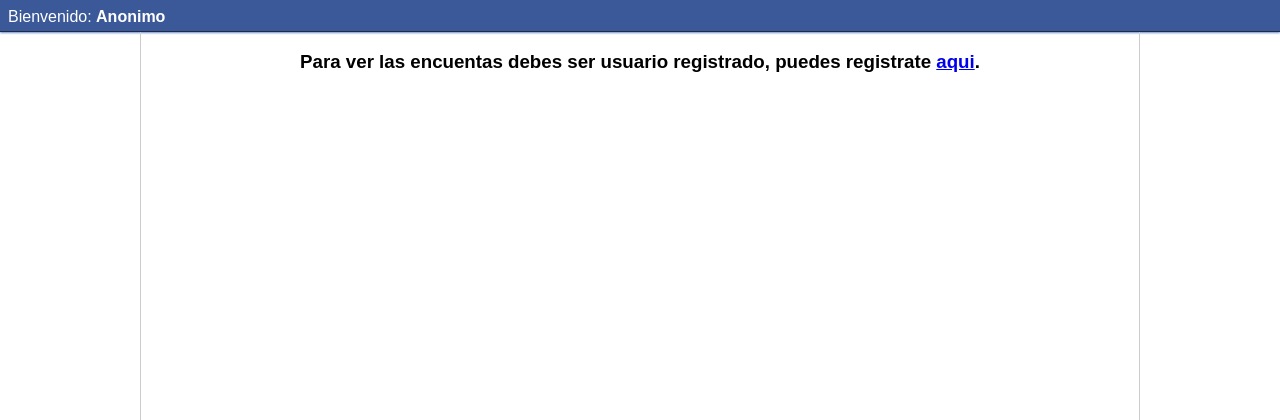
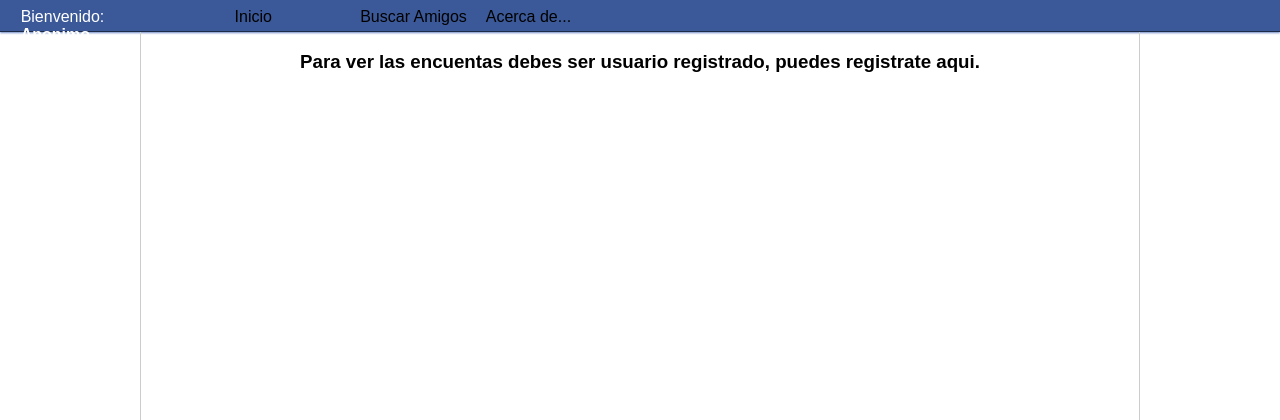
Before and after one commit to elib0/pySMT, a Django app: page / in a window 1280 px wide. Shown: the top 420 px of the page. Run offline with Django 3.2, Linux system fonts and the light colour scheme; parts of the project's set-up code (start-up, migrations or seed data) failed here and were passed over; some libraries are stand-ins or nearby versions.

Commit message:
Restructure html,css

```diff
--- a/pySMT/static/css/styl/style_styl.css
+++ b/pySMT/static/css/styl/style_styl.css
@@ -10,9 +10,20 @@ img,video,audio,embed,object,input,iframe{max-width:100%}
 .chromeframe p:before,.chromeframe p:after{content:"";display:table}
 .chromeframe p:after{clear:both}
 .chromeframe p a{color:#3a95fb}
+a,a:hover,a.active{color:#000;text-decoration:none}
 footer{margin:1em 0 0 0}
 label{min-width:5.5em;display:inline-block}
-.system-message{background-color:#3b5998;border-bottom:solid 1px #1d2b49;-webkit-box-shadow:0 1px 2px #6c89c6;box-shadow:0 1px 2px #6c89c6;height:2em;padding:.5em;color:#fff}
+.main-bar{background-color:#3b5998;border-bottom:solid 1px #1d2b49;-webkit-box-shadow:0 1px 2px #6c89c6;box-shadow:0 1px 2px #6c89c6;height:2em;padding:.5em;color:#fff;}
+.main-bar .main-menu{zoom:1;float:left;width:35.5%;margin-left:1%;margin-right:1%;}
+.main-bar .main-menu:before,.main-bar .main-menu:after{content:"";display:table}
+.main-bar .main-menu:after{clear:both}
+.main-bar .main-menu ul{list-style:none;margin:0 1em;}
+.main-bar .main-menu ul li{float:left;zoom:1;float:left;width:33.33333333333333%;margin-left:0;margin-right:0}
+.main-bar .main-menu ul li:before,.main-bar .main-menu ul li:after{content:"";display:table}
+.main-bar .main-menu ul li:after{clear:both}
+.welcome-message{zoom:1;float:left;width:10.5%;margin-left:1%;margin-right:1%;}
+.welcome-message:before,.welcome-message:after{content:"";display:table}
+.welcome-message:after{clear:both}
 .welcome-message span{font-weight:bold}
 .welcome-message span a,.welcome-message span a:hover,.welcome-message span a:visited,.welcome-message span a:active{color:#fff;font-weight:bold}
 .content{zoom:1;max-width:1000px;float:none !important;display:block;margin-right:auto !important;margin-left:auto !important;*margin-right:auto !important;*margin-left:auto !important;border:1px solid #ccc;border-top:none;min-height:500px;}
--- a/pySMT/static/css/styl/style_styl.styl
+++ b/pySMT/static/css/styl/style_styl.styl
@@ -4,6 +4,10 @@
 max-center = 1000px
 
 color-base = #3B5998
+
+a, a:hover, a.active
+	color #000
+	text-decoration: none
 
 footer
 	margin: 1em 0 0 0;
@@ -12,16 +16,27 @@ label
 	min-width: 5.5em
 	display: inline-block
 
-.system-message
+.main-bar
 	background-color: color-base
 	border-bottom: solid 1px hsl(221, 44%, 20%)
 	box-shadow: 0 1px 2px hsl(221, 44%, 60%)
 	height 2em
 	padding 0.5em
 	color: #FFF
+	.main-menu
+		col(3,8)
+		ul
+			list-style none
+			margin 0 1em
+			li
+				float left
+				span(1,3)
 
-.welcome-message span
-	font-weight: bold
+
+.welcome-message
+	col(1,8)
+	span
+		font-weight: bold
 
 .welcome-message span
 	a, a:hover, a:visited, a:active
--- a/pySMT/templates/index.html
+++ b/pySMT/templates/index.html
@@ -19,7 +19,7 @@
         <!--[if lt IE 9]>
             <div class="chromeframe"><p>You are using an <strong>outdated</strong> browser. Please <a href="http://browsehappy.com/" target="_blank">upgrade your browser</a> or <a href="http://www.google.com/chromeframe/?redirect=true" target="_blank">activate Google Chrome Frame</a> to improve your experience.</p></div>
         <![endif]-->
-        <div class="system-message">
+        <div class="main-bar">
             <span class="welcome-message">Bienvenido:
                 <span>
             {% if user.is_authenticated  %}
@@ -29,7 +29,13 @@
             {% endif %}
                 </span>
             </span>
-
+            <nav class="main-menu">
+                <ul>
+                    <li><a href="{% url 'index' %}">Inicio</a></li>
+                    <li><a href="#">Buscar Amigos</a></li>
+                    <li><a href="#">Acerca de...</a></li>
+                </ul>
+            </nav>
         </div>
         <div class="content">
         {% block content %}
```
Lines whose indentation alone changed are shown as unchanged.
